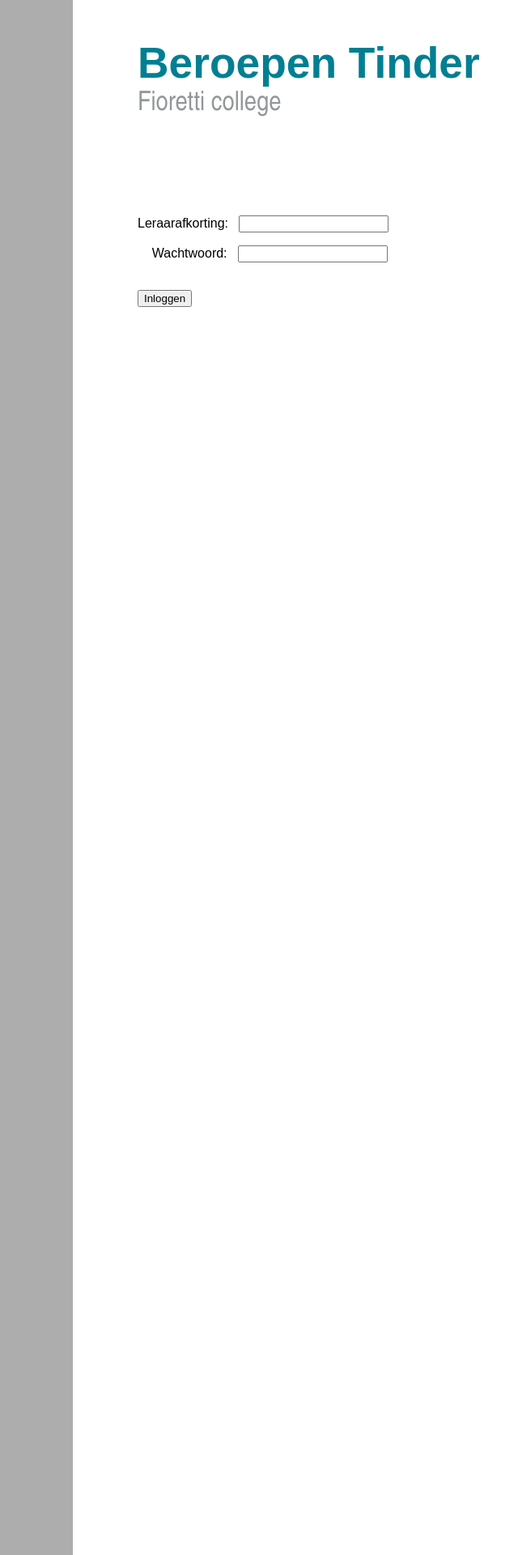
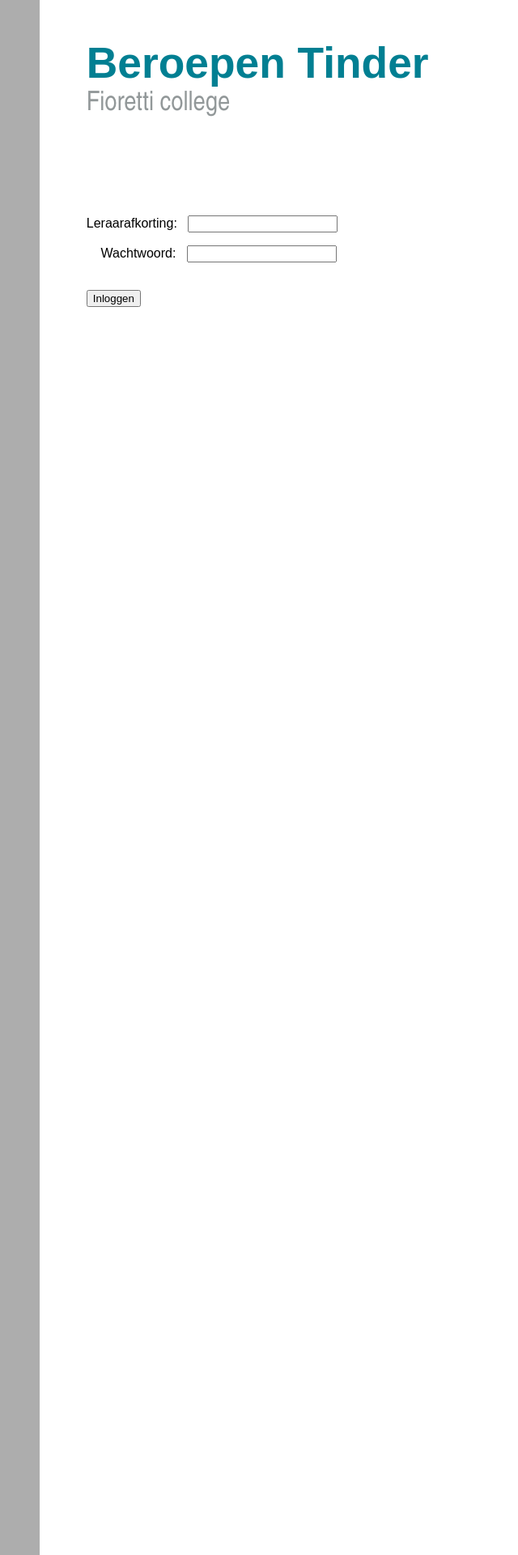
Before and after one commit to Beroepentinder/BeroepenTinder, a PHP site: page /inloggen.php in a window 1280 px wide. Shown: the top 1920 px of the page at 81% size, without its empty margins (130-770 px from the left). Run offline with PHP 8.4, Linux system fonts and the light colour scheme.

Commit message:
tekst afhankelijk van schermgroote gemaakt
tekst en figuren passen zich nu aan afhankelijk van de schermgrootte.

```diff
--- a/website/style.css
+++ b/website/style.css
@@ -1,17 +1,17 @@
 #titel {
 position: fixed;
 top: 11px;
-left: 300px;
+left: 18.5vw;
 font-family: Arial, "Helvetica Neue", Helvetica, sans-serif;
 color: #017f92;
 }
 
 #rectangle {
 	position: fixed;
-	top: -20px;
+	top: -30px;
 	left: 0px;
-	width: 220px;
-	height: 8000px;
+	width: 14vw;
+	height: 120vh;
 	background: #adadad;
 
 }
@@ -19,7 +19,7 @@ color: #017f92;
 #ondertitel {
 position: fixed;
 top: 76px;
-left: 300px;
+left: 18.5vw;
 font-family: "Arial Narrow", Arial, sans-serif;
 color: #929899;
 }
@@ -27,7 +27,7 @@ color: #929899;
 #ondertekst {
 position: fixed;
 top: 250px;
-left: 300px;
+left: 18.5vw;
 font-family: Arial, "Helvetica Neue", Helvetica, sans-serif;
 color: #black;
 }
@@ -43,14 +43,14 @@ font-family: Arial, "Helvetica Neue", Helvetica, sans-serif;
 #Inlogsysteem {
 position: fixed;
 top: 250px;
-left: 300px;
+left: 18.5vw;
 font-family: Arial, "Helvetica Neue", Helvetica, sans-serif;
 }
 
 #Foutmelding_inloggen {
 position: fixed;
 top: 340px;
-left: 300px;
+left: 18.5vw;
 font-family: Arial, "Helvetica Neue", Helvetica, sans-serif;
 color: #c90000;
 font-size: 75%;
```
